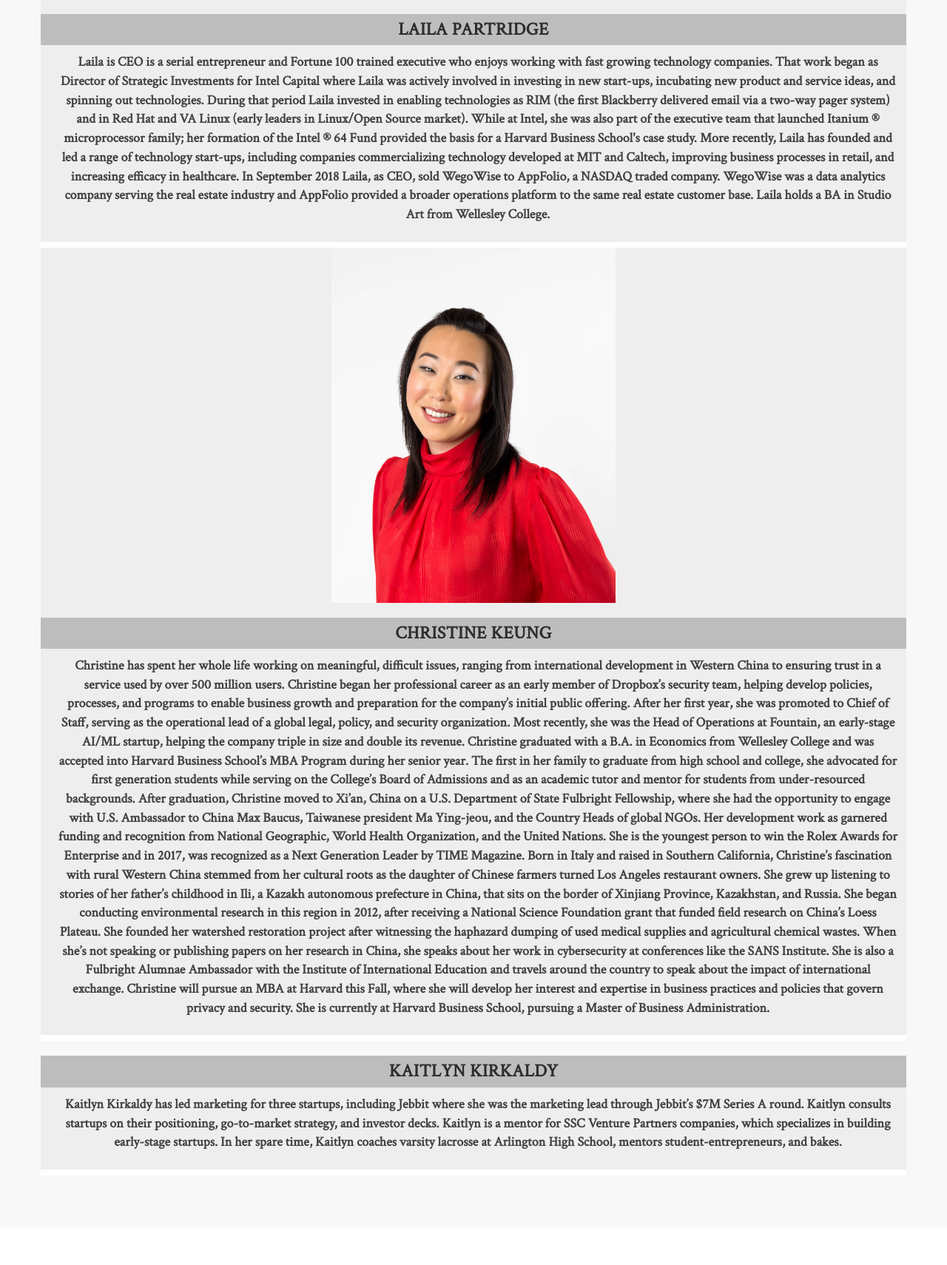
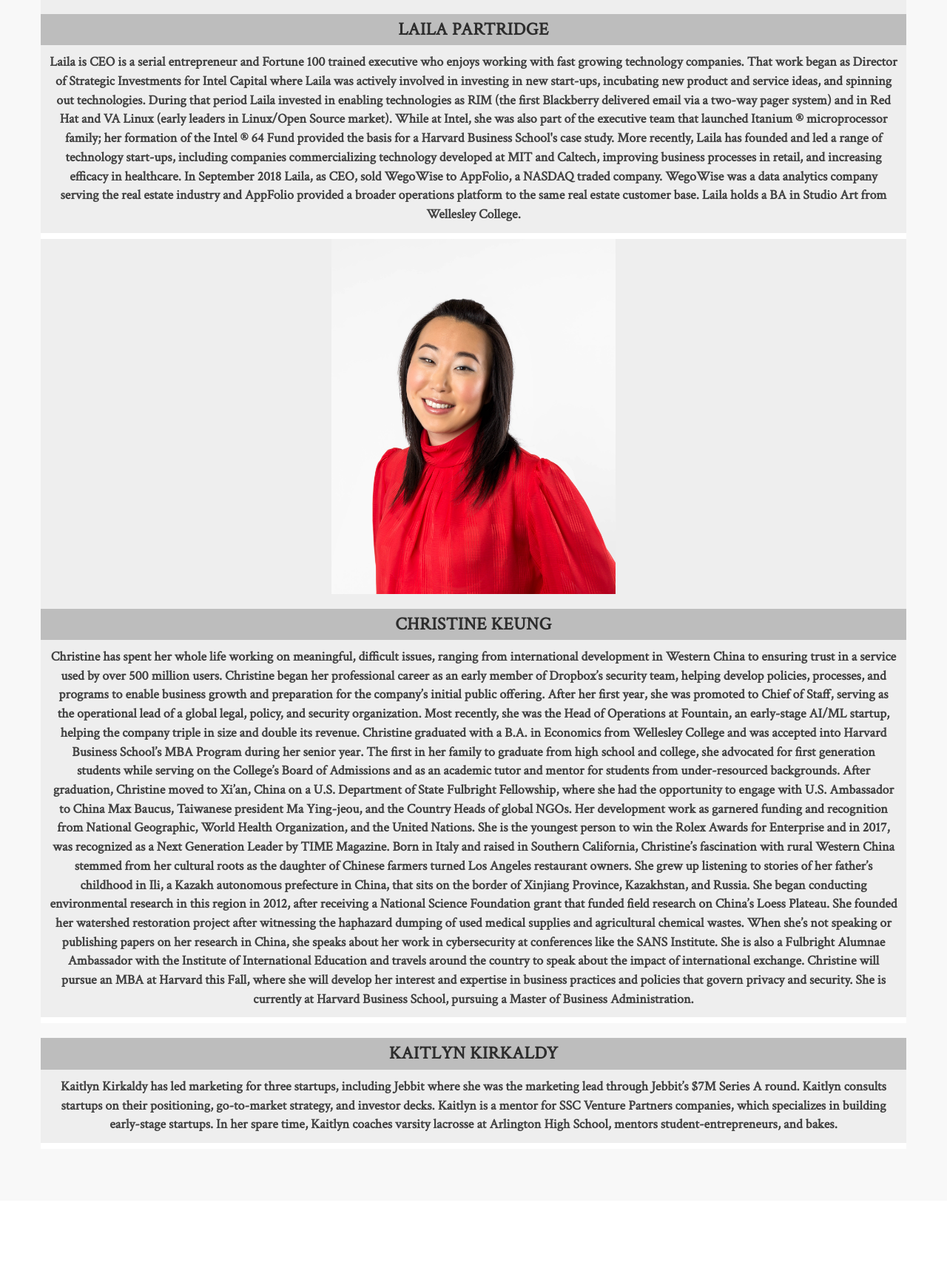
Before and after one commit to yunaganyh/weStartStartupWeekend, a PHP site: page / in a window 1280 px wide. Shown: the part 3421-5131 px from the top of the page at 74% size. Run offline with PHP 8.4, Linux system fonts and the light colour scheme; some libraries are stand-ins or nearby versions.

Commit message:
fix padding issue for speaker description

```diff
--- a/css/style.css
+++ b/css/style.css
@@ -670,7 +670,7 @@ section#mentor {
 	color: #424242;
 	font-size: 18px;
 	font-weight: 800;
-	padding: 0 12px 24px 24px;
+	padding: 0 12px 12px;
 }
 
 .col-md-6 {
```
